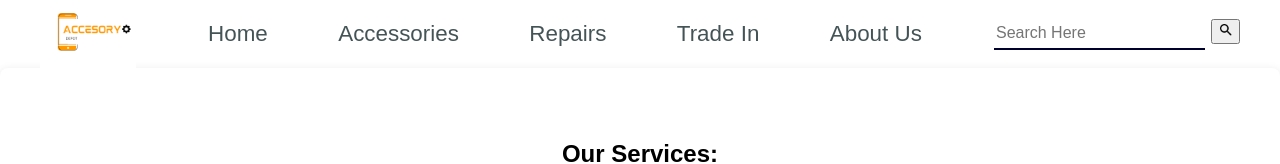
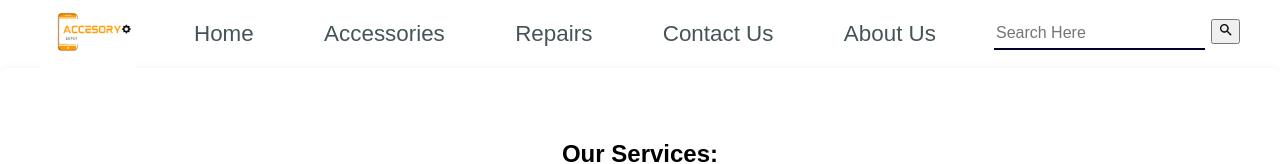
Before and after one commit to evakdk/Accessory-Depot, a plain HTML site: page html/repairs.html in a window 1280 px wide. Shown: the top 164 px of the page. Drawn offline with Linux system fonts and the light colour scheme; a web font is replaced by a local one.

Commit message:
Update repairs.html

```diff
--- a/html/repairs.html
+++ b/html/repairs.html
@@ -26,7 +26,7 @@
                 <a href="./repairs.html">Repairs</a>
               </li>
               <li class="menuItems">
-                <a href="./exchange.html">Trade In</a>
+                <a href="./contact.html">Contact Us</a>
               </li>
               <li class="menuItems">
                 <a href="./about.html">About Us</a>
@@ -43,7 +43,7 @@
             </li>
             <li class="navItems"><a href="./repairs.html">Repairs</a></li>
             <li class="navItems">
-              <a href="./exchange.html">Trade In</a>
+              <a href="./contact.html">Contact Us</a>
             </li>
             <li class="navItems"><a href="./about.html">About Us</a></li>
           </ul>
@@ -55,6 +55,7 @@
           </div>
         </nav>
       </section>
+
 
       <!-- Repair Section -->
       <section class="repair">
```
